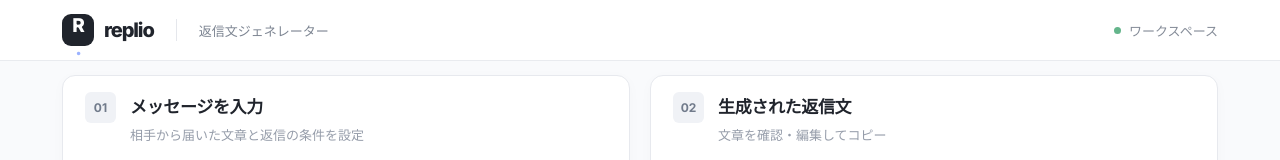
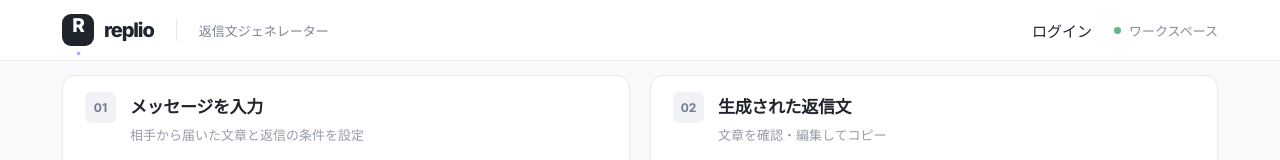
Before and after one commit to yuukioda999/replio, a Next.js app in the folder frontend/: page / in a window 1280 px wide. Shown: the top 160 px of the page. Built offline with nearby package versions, Linux system fonts and the light colour scheme; no server answers.

Commit message:
feat(auth): add Supabase login and protected generation gateway

```diff
--- a/frontend/src/app/page.tsx
+++ b/frontend/src/app/page.tsx
@@ -1,11 +1,22 @@
 "use client";
-import { useState } from "react";
+import { useEffect, useState } from "react";
+import { getAuthClient } from "@/lib/auth";
 import { generateReply, validateInput, type Channel, type Tone } from "@/lib/replies";
 
 const channels: { value: Channel; label: string }[] = [{value:"email",label:"メール"},{value:"slack",label:"Slack"},{value:"chat",label:"チャット"}];
 const tones: { value: Tone; label: string }[] = [{value:"polite",label:"丁寧"},{value:"neutral",label:"標準"},{value:"casual",label:"親しみやすい"}];
 const sample = "お世話になっております。来週金曜日までにシステムの修正をご対応いただくことは可能でしょうか？ご確認よろしくお願いいたします。";
 export default function Home() {
+  const [sessionToken,setSessionToken]=useState<string | null>(null);
+  const [authConfigured,setAuthConfigured]=useState(false);
+  useEffect(()=>{
+    const auth=getAuthClient();
+    if(!auth)return;
+    setAuthConfigured(true);
+    void auth.auth.getSession().then(({data})=>setSessionToken(data.session?.access_token??null));
+    const {data:{subscription}}=auth.auth.onAuthStateChange((_event,session)=>setSessionToken(session?.access_token??null));
+    return ()=>subscription.unsubscribe();
+  },[]);
   const [message,setMessage]=useState("");
   const [instruction,setInstruction]=useState("");
   const [channel,setChannel]=useState<Channel>("email");
@@ -20,10 +31,11 @@ export default function Home() {
     const invalid=validateInput(input);
     if(invalid){setError(invalid);document.getElementById("message")?.focus();return;}
     if(busy)return;
+    if(authConfigured && !sessionToken){setError("ログインしてから生成してください。");return;}
     setError("");setCopied(false);setBusy(true);
     const controller=new AbortController();
     const timeout=setTimeout(()=>controller.abort(),25000);
-    try{setReply(await generateReply(input,controller.signal));setGenerated(true);}
+    try{setReply(await generateReply(input,controller.signal,sessionToken));setGenerated(true);}
     catch(e){setError(controller.signal.aborted?"通信がタイムアウトしました。再試行してください。":e instanceof Error?e.message:"生成に失敗しました。");}
     finally{clearTimeout(timeout);setBusy(false);}
   }
@@ -32,7 +44,7 @@ export default function Home() {
     catch{setError("コピーできませんでした。文章を選択してコピーしてください。");}
   }
   return <div className="app-shell">
-    <header className="topbar"><div className="topbar-inner"><a className="wordmark" href="/" aria-label="Replio ホーム"><span className="logo-symbol">R<span>.</span></span><span>replio</span></a><span className="top-divider"/><span className="top-label">返信文ジェネレーター</span><span className="top-spacer"/><span className="status"><span className="status-dot"/>ワークスペース</span></div></header>
+    <header className="topbar"><div className="topbar-inner"><a className="wordmark" href="/" aria-label="Replio ホーム"><span className="logo-symbol">R<span>.</span></span><span>replio</span></a><span className="top-divider"/><span className="top-label">返信文ジェネレーター</span><span className="top-spacer"/>{authConfigured && (sessionToken?<button type="button" onClick={()=>void getAuthClient()?.auth.signOut()}>ログアウト</button>:<a href="/login">ログイン</a>)}<span className="status"><span className="status-dot"/>ワークスペース</span></div></header>
     <main className="main">
       <div className="editor-grid">
         <section className="surface input-panel" aria-labelledby="input-title">
```
